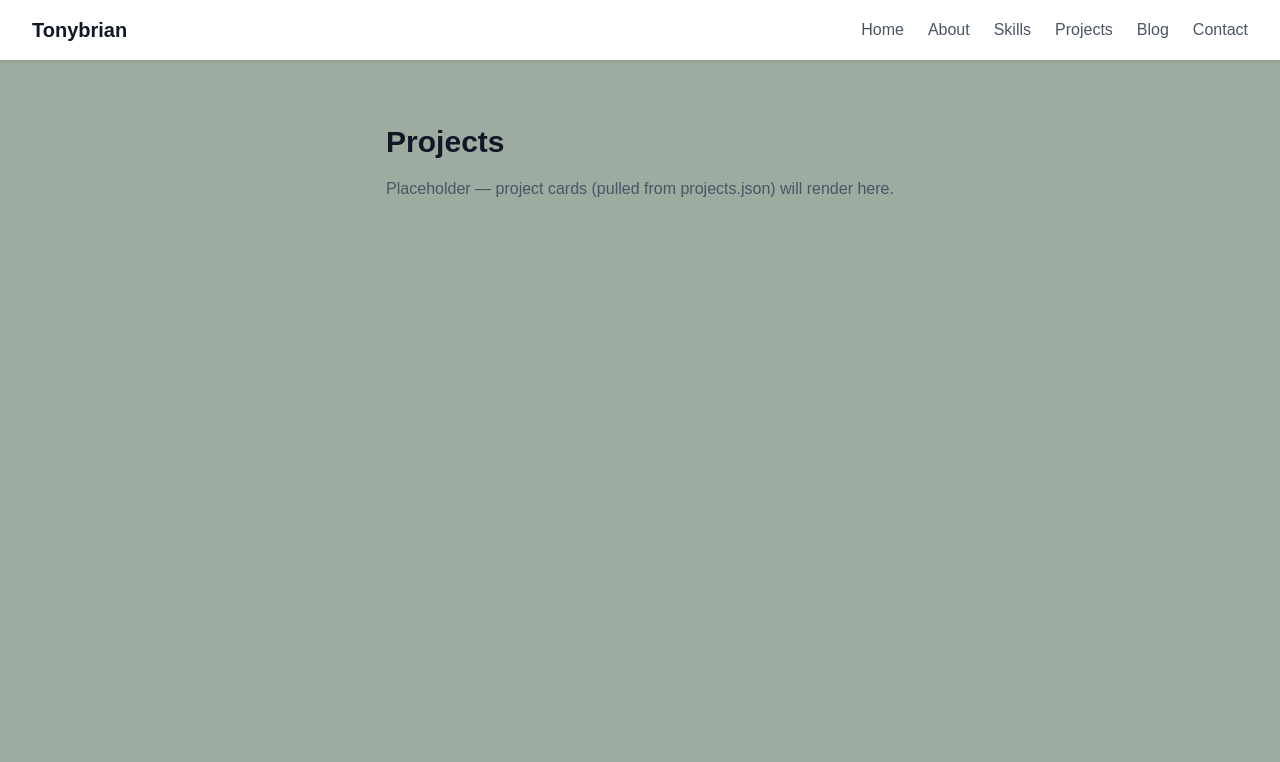
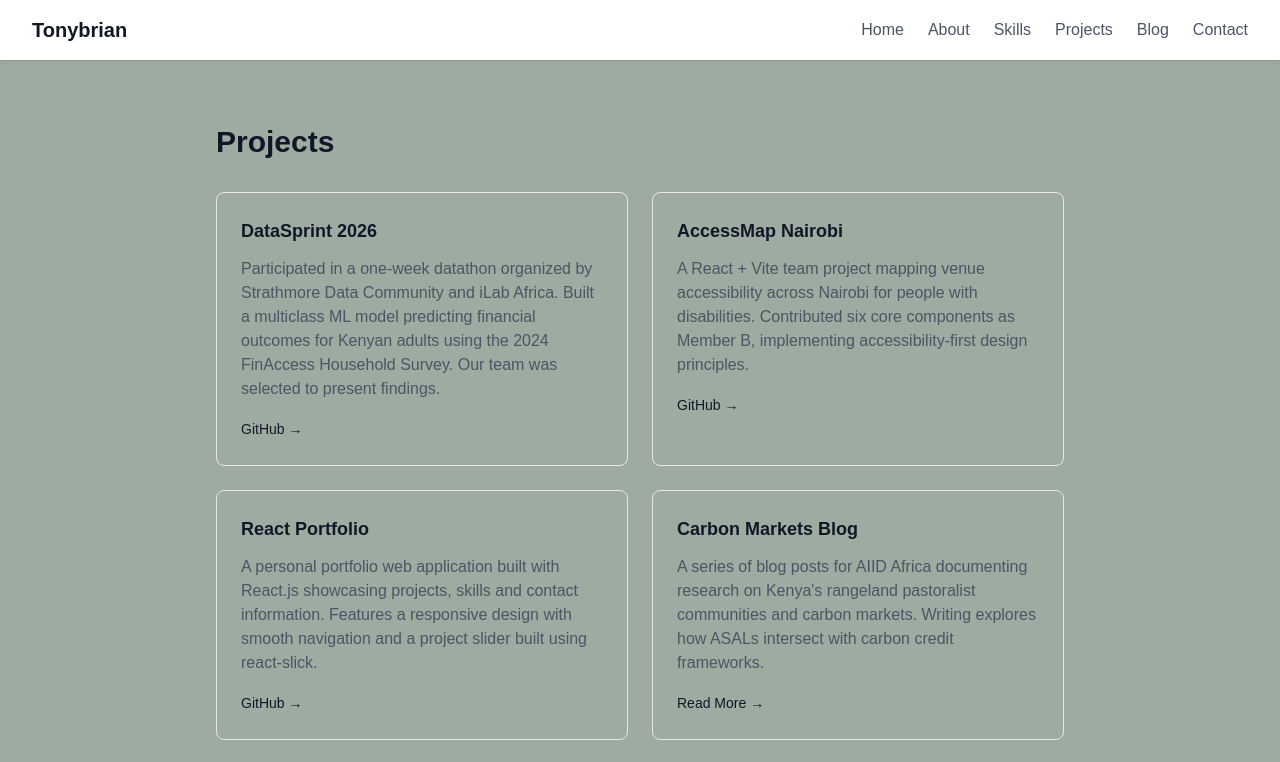
Before and after one commit to Cs-Star-Korir/My_Portfolio, a Next.js app: page /projects in a window 1280 px wide. Shown: the top 762 px of the page. Built offline with nearby package versions, Linux system fonts and the light colour scheme.

Commit message:
A real project Data and project page

```diff
--- a/src/app/projects/page.jsx
+++ b/src/app/projects/page.jsx
@@ -1,11 +1,16 @@
+import projects from "@/data/projects.json";
+import ProjectCard from "@/components/ProjectCard";
+
 export default function Projects() {
   return (
-    <main className="max-w-2xl mx-auto px-6 py-16">
-      <h1 className="text-3xl font-bold text-gray-900 mb-4">Projects</h1>
-      <p className="text-gray-600 leading-relaxed">
-        Placeholder — project cards (pulled from projects.json) will render
-        here.
-      </p>
+    <main className="max-w-4xl mx-auto px-6 py-16">
+      <h1 className="text-3xl font-bold text-gray-900 mb-8">Projects</h1>
+
+      <div className="grid gap-6 sm:grid-cols-2">
+        {projects.map((project) => (
+          <ProjectCard key={project.name} project={project} />
+        ))}
+      </div>
     </main>
   );
 }
--- a/src/components/ProjectCard.jsx
+++ b/src/components/ProjectCard.jsx
@@ -0,0 +1,20 @@
+export default function ProjectCard({ project }) {
+  return (
+    <div className="border border-gray-200 rounded-lg p-6 hover:shadow-md transition-shadow">
+      <h3 className="text-lg font-semibold text-gray-900 mb-3">
+        {project.name}
+      </h3>
+
+      <p className="text-gray-600 mb-4">{project.description}</p>
+
+
+        <a href={project.link}
+        target="_blank"
+        rel="noopener noreferrer"
+        className="text-sm font-medium text-gray-900 hover:underline"
+      >
+        {project.buttonLabel} →
+      </a>
+    </div>
+  );
+}
--- a/src/data/projects.json
+++ b/src/data/projects.json
@@ -0,0 +1,39 @@
+
+[
+    {
+        "name": "DataSprint 2026",
+        "description": "Participated in a one-week datathon organized by Strathmore Data Community and iLab Africa. Built a multiclass ML model predicting financial outcomes for Kenyan adults using the 2024 FinAccess Household Survey. Our team was selected to present findings.",
+        "link": "https://github.com/Meshack-pi/DataSprint",
+        "buttonLabel": "GitHub"
+    },
+    {
+        "name": "AccessMap Nairobi",
+        "description": "A React + Vite team project mapping venue accessibility across Nairobi for people with disabilities. Contributed six core components as Member B, implementing accessibility-first design principles.",
+        "link": "https://github.com/natasherr/accessmap-nairobi/tree/develop",
+        "buttonLabel": "GitHub"
+    },
+    {
+        "name": "React Portfolio",
+        "description": "A personal portfolio web application built with React.js showcasing projects, skills and contact information. Features a responsive design with smooth navigation and a project slider built using react-slick.",
+        "link": "https://github.com/Cs-Star-Korir",
+        "buttonLabel": "GitHub"
+    },
+    {
+        "name": "Carbon Markets Blog",
+        "description": "A series of blog posts for AIID Africa documenting research on Kenya's rangeland pastoralist communities and carbon markets. Writing explores how ASALs intersect with carbon credit frameworks.",
+        "link": "https://github.com/Cs-Star-Korir",
+        "buttonLabel": "Read More"
+    },
+    {
+        "name": "Stock Market App",
+        "description": "A React application built using Chart.js, Axios and React Router that fetches and visualizes stock market data from the Yahoo Finance API. Includes dynamic routing and interactive charts.",
+        "link": "https://github.com/Cs-Star-Korir",
+        "buttonLabel": "GitHub"
+    },
+    {
+        "name": "MRV Framework Report",
+        "description": "A report highlighting the events of the SMART- Cornell University and USIU students in addressing bankability of carbon credits in the rangelands",
+        "link": "https://docs.google.com/document/d/1kFPqUAXgsu6hcTaOqy44JZFplUbJv4EpZMsNcVCqxZ0/edit?tab=t.2m1frw25fa3",
+        "buttonLabel": "View Report"
+    }
+]
```
